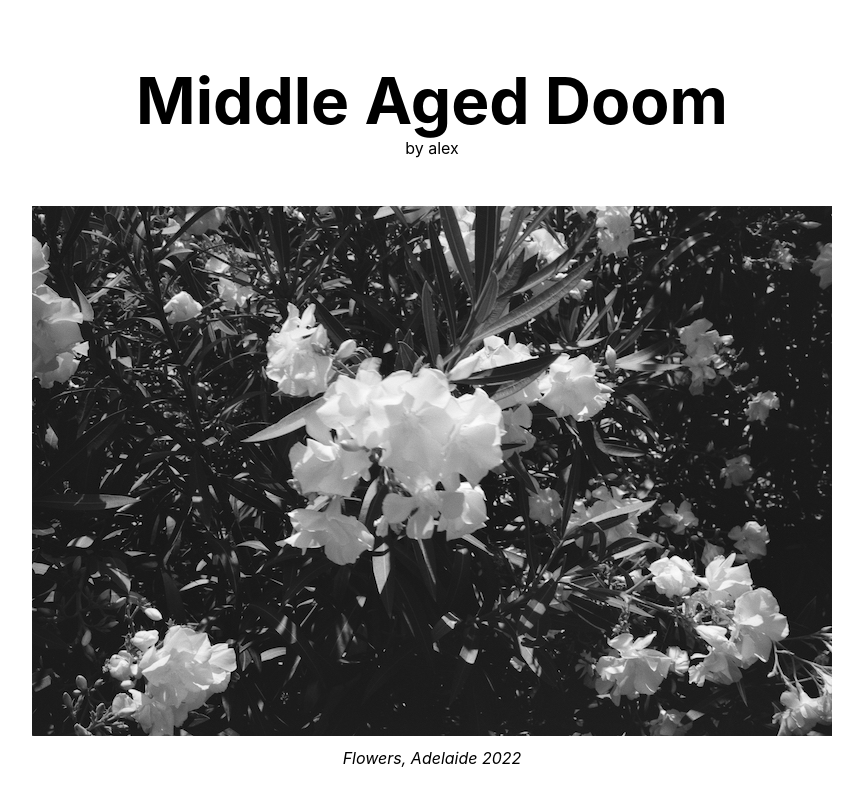
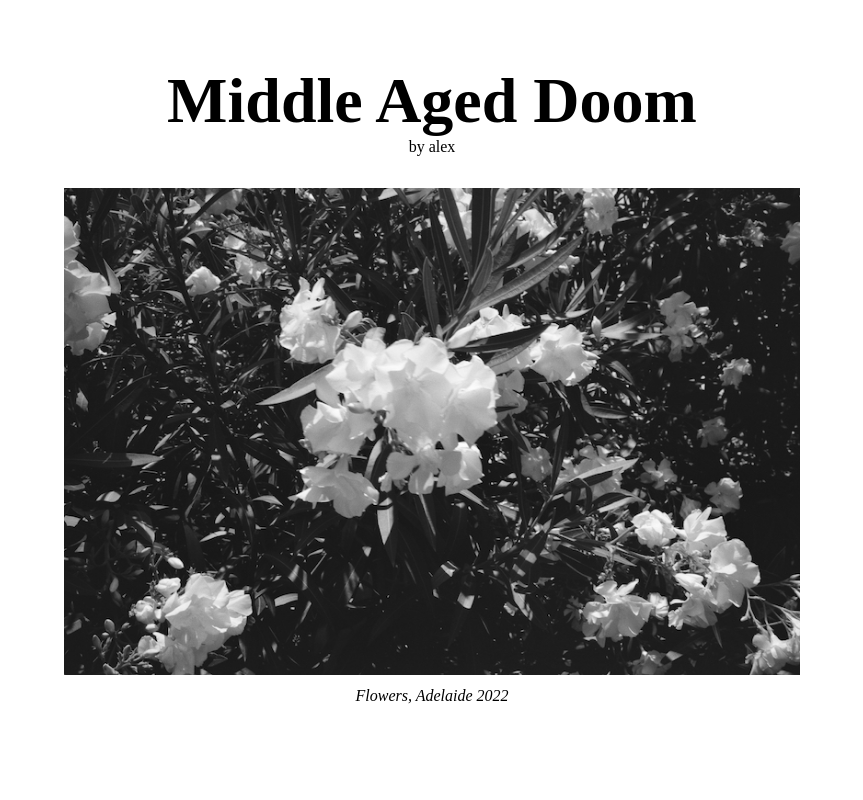
Before and after one commit to thenationofalex/thenationofalex, a Next.js app: page /thenationofalex/ in a window 1280 px wide. Shown: the top 800 px of the page, without its empty margins (208-1071 px from the left). Built offline with nearby package versions, Linux system fonts and the light colour scheme.

Commit message:
style updates

```diff
--- a/styles/Home.module.css
+++ b/styles/Home.module.css
@@ -22,6 +22,7 @@
   justify-content: center;
   align-items: center;
   flex-direction: column;
+  font-size: 0.8rem;
 }
 
 .footer a {
@@ -52,6 +53,15 @@
   padding: 2rem;
 }
 
+.imageEntry {
+  margin: 0;
+}
+
+.imageEntry img {
+  width: 100%;
+  height: auto;
+}
+
 .imageEntry figcaption {
   padding: 8px 0;
   font-style: italic;
--- a/styles/globals.css
+++ b/styles/globals.css
@@ -2,7 +2,7 @@ html,
 body {
   padding: 0;
   margin: 0;
-  font-family: -apple-system, BlinkMacSystemFont, Segoe UI, Roboto, Oxygen,
+  font-family: TimesNewRoman, "Times New Roman", -apple-system, BlinkMacSystemFont, Segoe UI, Roboto, Oxygen,
     Ubuntu, Cantarell, Fira Sans, Droid Sans, Helvetica Neue, sans-serif;
 }
 
```
